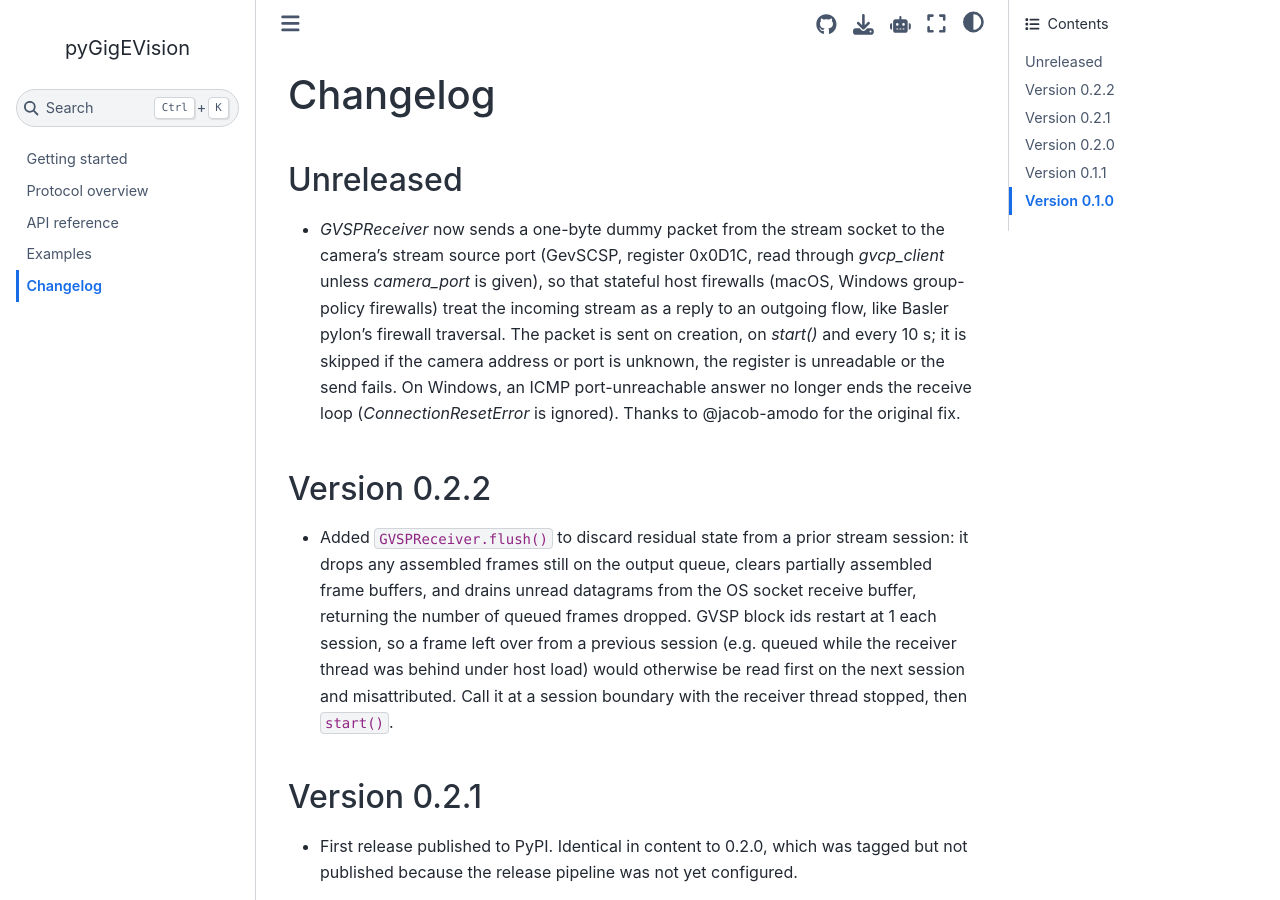
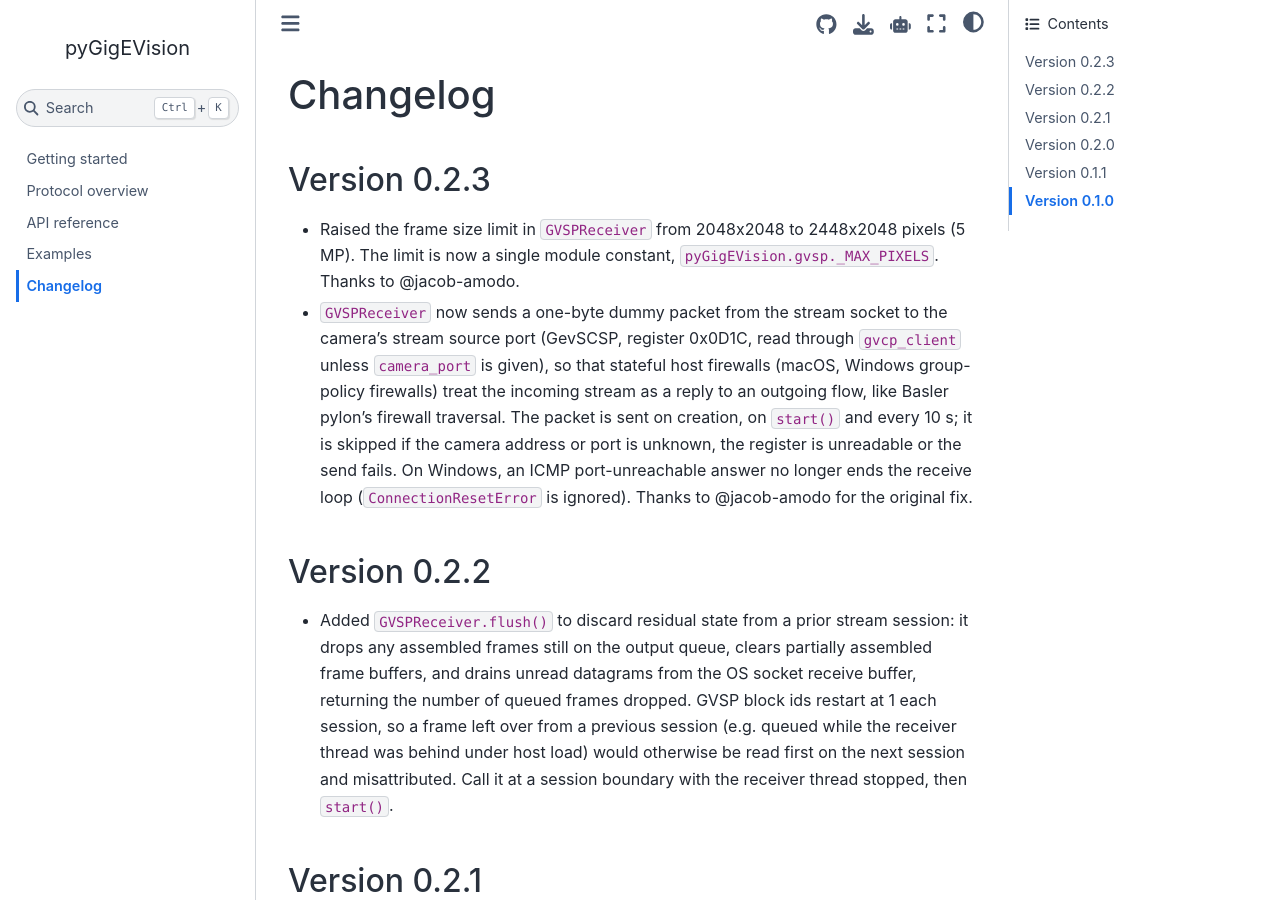
Before and after one commit to ladisk/pyGigEVision, a Sphinx documentation site: the page built from docs/source/changelog.rst, in a window 1280 px wide and 900 px high. Built offline with Sphinx 7.4.7 and the Sphinx Book theme 1.1.4, drawn with Linux system fonts in a browser that asks for light colours.

Commit message:
Release 0.2.3

```diff
--- a/docs/source/changelog.rst
+++ b/docs/source/changelog.rst
@@ -1,20 +1,22 @@
 Changelog
 =========
 
-Unreleased
-----------
+Version 0.2.3
+-------------
 
-- `GVSPReceiver` now sends a one-byte dummy packet from the stream socket to
+- Raised the frame size limit in ``GVSPReceiver`` from 2048x2048 to 2448x2048
+  pixels (5 MP). The limit is now a single module constant,
+  ``pyGigEVision.gvsp._MAX_PIXELS``. Thanks to @jacob-amodo.
+- ``GVSPReceiver`` now sends a one-byte dummy packet from the stream socket to
   the camera's stream source port (GevSCSP, register 0x0D1C, read through
-  `gvcp_client` unless `camera_port` is given), so that stateful host
+  ``gvcp_client`` unless ``camera_port`` is given), so that stateful host
   firewalls (macOS, Windows group-policy firewalls) treat the incoming stream
   as a reply to an outgoing flow, like Basler pylon's firewall traversal. The
-  packet is sent on creation, on `start()` and every 10 s; it is skipped if
+  packet is sent on creation, on ``start()`` and every 10 s; it is skipped if
   the camera address or port is unknown, the register is unreadable or the
   send fails. On Windows, an ICMP port-unreachable answer no longer ends the
-  receive loop (`ConnectionResetError` is ignored). Thanks to @jacob-amodo
+  receive loop (``ConnectionResetError`` is ignored). Thanks to @jacob-amodo
   for the original fix.
-
 
 Version 0.2.2
 -------------
--- a/docs/source/conf.py
+++ b/docs/source/conf.py
@@ -12,7 +12,7 @@
 project = "pyGigEVision"
 author = "Jaša Šonc, Janko Slavič, Lorenzo Capponi"
 copyright = "2026, Jaša Šonc and Ladisk group, University of Ljubljana"
-release = "0.2.2"
+release = "0.2.3"
 # -- General configuration ---------------------------------------------------
 extensions = [
     "sphinx.ext.autodoc",
--- a/pyGigEVision/__init__.py
+++ b/pyGigEVision/__init__.py
@@ -37,7 +37,7 @@
 
 from __future__ import annotations
 
-__version__ = "0.2.2"
+__version__ = "0.2.3"
 from .bootstrap import bootstrap
 from .genicam import fetch_genicam_xml, parse_first_url
 from .gvcp import GVCPClient, GVCPError
--- a/pyproject.toml
+++ b/pyproject.toml
@@ -4,7 +4,7 @@
 
 [project]
 name = "pyGigEVision"
-version = "0.2.2"
+version = "0.2.3"
 description = "Pure-Python implementation of the GigE Vision protocol (GVCP + GVSP)."
 license = "MIT"
 requires-python = ">=3.10"
```
